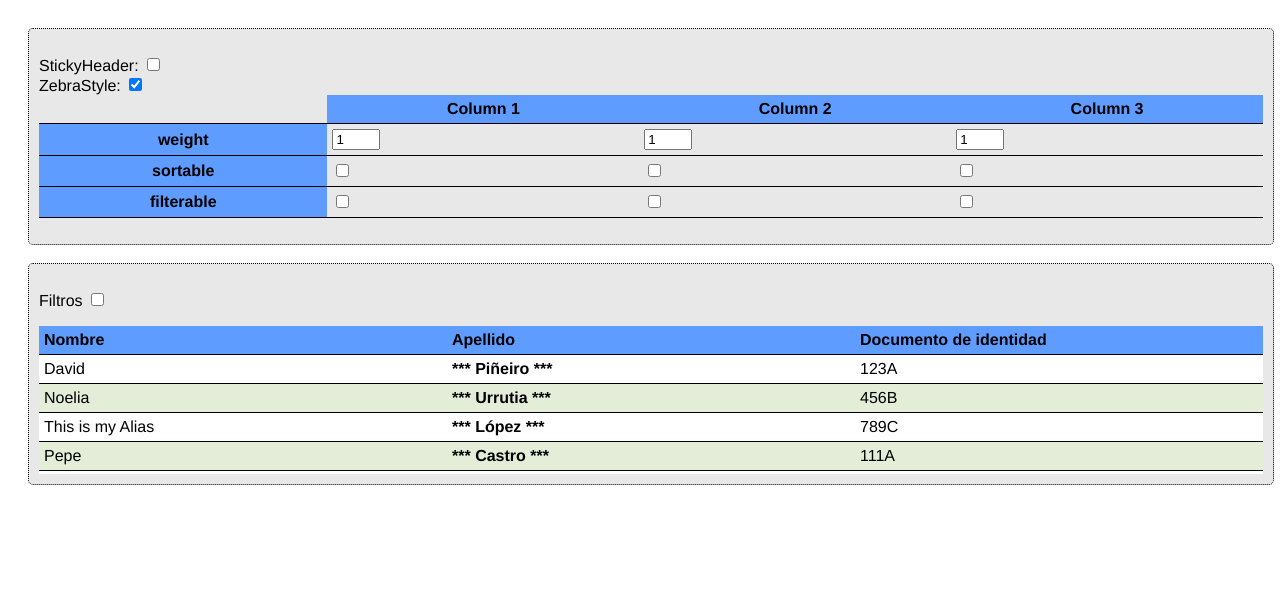
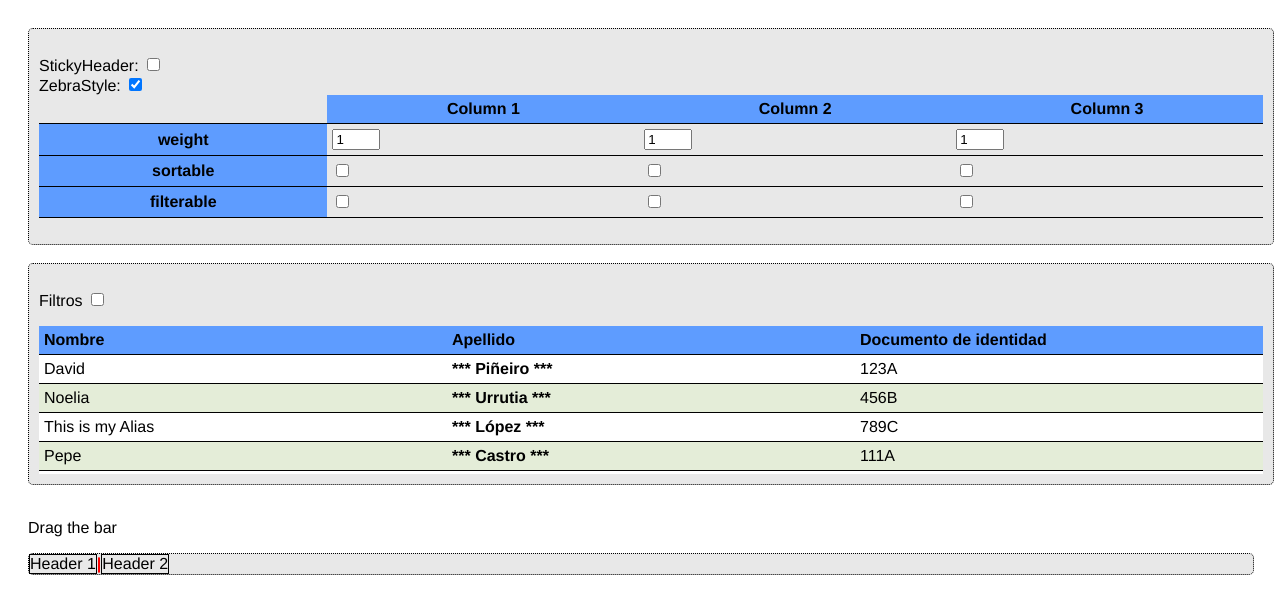
Before and after one commit to noeus90/table-component2, a React app in the folder src/: page / in a window 1280 px wide. Shown: the top 614 px of the page. Built offline with nearby package versions, Linux system fonts and the light colour scheme; the HTML template or start-up script is replaced by a standard one.

Commit message:
Drag example

```diff
--- a/package.json
+++ b/package.json
@@ -6,7 +6,8 @@
   "main": "index.js",
   "dependencies": {
     "react": "15.5.3",
-    "react-dom": "15.5.3"
+    "react-dom": "15.5.3",
+    "react-draggable": "4.3.1"
   },
   "devDependencies": {
     "react-scripts": "1.0.0"
--- a/src/components/App.jsx
+++ b/src/components/App.jsx
@@ -1,6 +1,7 @@
 import React from "react";
 import Table from "./Table";
 import Column from "./Column";
+import Draggable from "react-draggable";
 
 class App extends React.Component {
   constructor(props) {
@@ -11,8 +12,13 @@ class App extends React.Component {
       weight: [],
       sortable: [],
       filtrable: [],
+      drag: { x: 0, y: 0 }
     };
   }
+
+  onControlledDrag = (e, position) => {
+    this.setState({ drag: position });
+  };
 
   render() {
     const cols = [1, 2, 3];
@@ -159,7 +165,8 @@ class App extends React.Component {
               sortable={this.state.sortable[3]}
               filtrable={this.state.filtrable[3]}
               filterFn={(obj, constraint) =>
-                !constraint.checked || obj.letra === "A"}
+                !constraint.checked || obj.letra === "A"
+              }
               filterView={<input type="checkbox" />}
               sortFn={(a, b) =>
                 b.letra === a.letra ? 0 : b.letra > a.letra ? 1 : -1
@@ -168,6 +175,38 @@ class App extends React.Component {
               treatment={obj => <span>{obj.numero + obj.letra}</span>}
             />
           </Table>
+        </div>
+        <br />
+        <p>Drag the bar</p>
+        <div className="section">
+          <span
+            style={{
+              display: "inline-block",
+              border: "1px solid black",
+              position: "relative"
+            }}
+          >
+            Header 1
+          </span>
+          <Draggable
+            axis="x"
+            bounds="parent"
+            onDrag={this.onControlledDrag}
+          >
+            <div style={{ width: "min-content", display: "inline-block" ,position: "relative"}}>
+              <b style={{ color: "red", cursor: "ew-resize" }}>|</b>
+            </div>
+          </Draggable>
+          <span
+            style={{
+              display: "inline-block",
+              border: "1px solid black",
+              left:this.state.drag.x,
+              position: "relative"
+            }}
+          >
+            Header 2
+          </span>
         </div>
       </div>
     );
--- a/src/index.css
+++ b/src/index.css
@@ -32,10 +32,15 @@ body {
   border: 1px dotted black;
   border-radius: 5px;
   width: 100%;
+  position: relative;
 }
 
 tr > * {
   padding: 5px;
+}
+
+Draggable{
+  background-color:red;
 }
 
 th {
```
